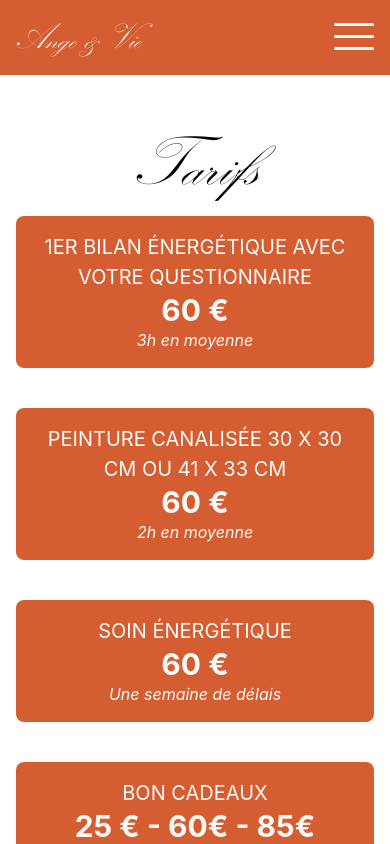
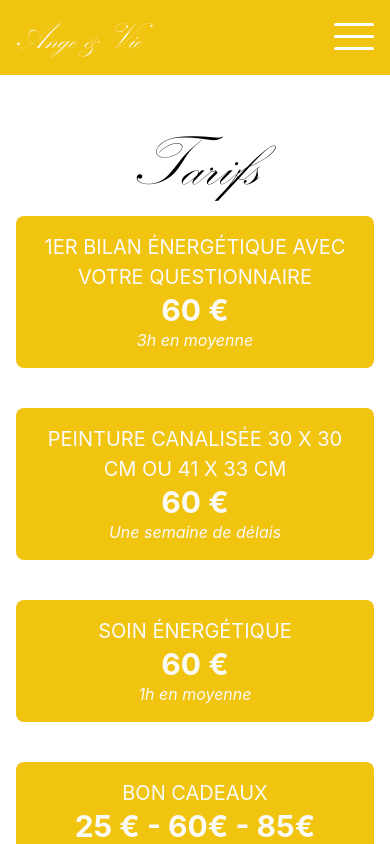
Before and after one commit to PaulGub/angevie-next, a Next.js app: page /tarifs in a window 390 px wide. Shown: the top 844 px of the page. Built offline with nearby package versions, Linux system fonts and the light colour scheme; a web font is replaced by a local one.

Commit message:
color test

```diff
--- a/pages/tarifs.tsx
+++ b/pages/tarifs.tsx
@@ -19,13 +19,13 @@ const Home: NextPage = () => {
 					<div className="bg-pur p-4  text-center rounded-lg flex flex-col justify-center">
 						<p className="text-stone-50 text-xl uppercase">peinture canalisée 30 x 30 cm ou 41 x 33 cm</p>
 						<p className="text-stone-50 text-3xl font-bold">60 €</p>
-						<p className='text-stone-50 italic'> 2h en moyenne</p>
+						<p className='text-stone-50 italic'>Une semaine de délais</p>
 					</div>
 
 					<div className="bg-pur p-4  text-center rounded-lg flex flex-col justify-center">
 						<p className="text-stone-50 text-xl uppercase"> soin énergétique</p>
 						<p className="text-stone-50 text-3xl font-bold">60 €</p>
-						<p className='text-stone-50 italic'>Une semaine de délais</p>
+						<p className='text-stone-50 italic'>1h en moyenne</p>
 					</div>
 
 					<div className="bg-pur p-4  text-center rounded-lg flex flex-col justify-center">
--- a/styles/globals.css
+++ b/styles/globals.css
@@ -84,7 +84,7 @@ body {
     width: 100%;
     min-height: 75px;
     padding: 1rem;
-    background-color: #d45e31;
+    background-color: #F1C40F;
     color: white;
     z-index: 99999999999;
   }
@@ -120,7 +120,7 @@ body {
       height: 100vh;
       padding: 2rem;
       visibility: hidden;
-      background-color: #d45e31;
+      background-color: #F1C40F;
       transition: all .8s ease-out;
     }
 
--- a/tailwind.config.js
+++ b/tailwind.config.js
@@ -5,7 +5,7 @@ module.exports = {
   theme: {
     extend: {
       colors: {
-        'pur': '#d45e31',
+        'pur': '#F1C40F',
       },
       fontFamily: {
         sans: ['Abhaya Libre', ...defaultTheme.fontFamily.sans],
```
